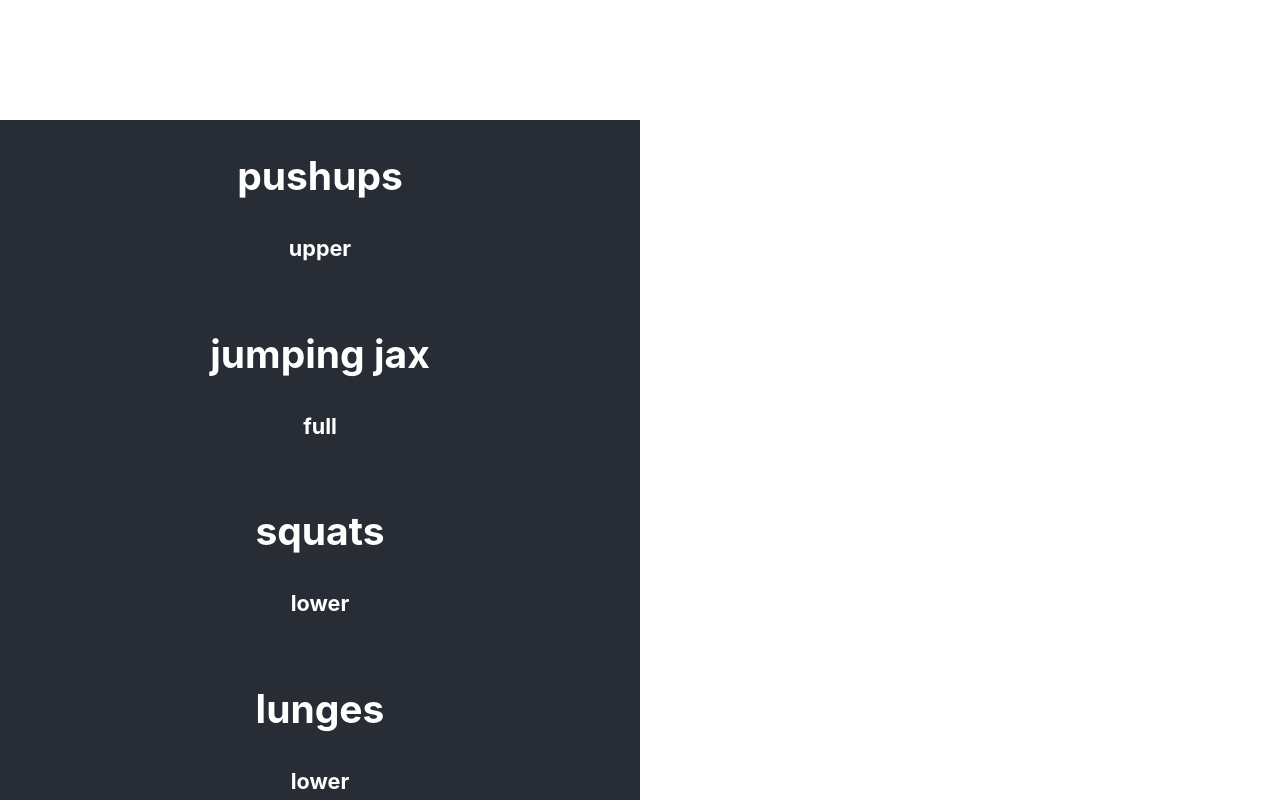
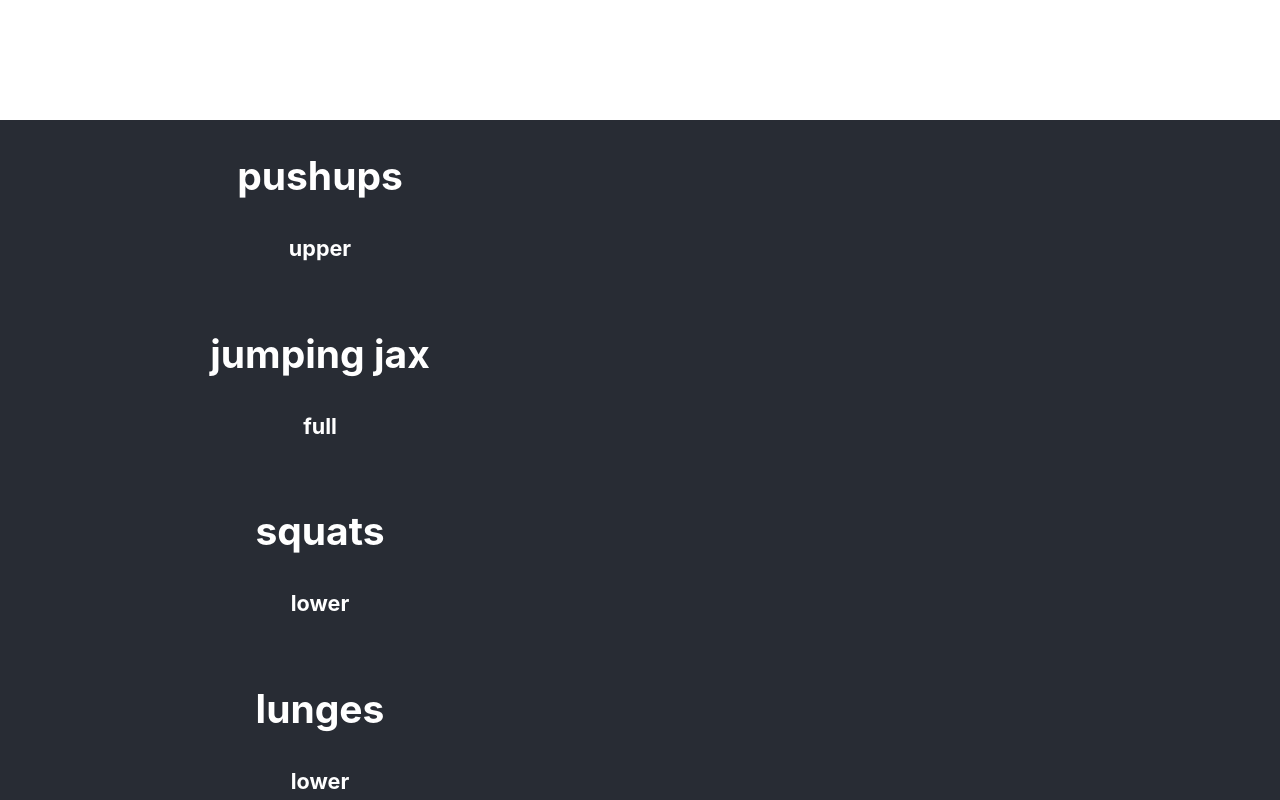
Before and after one commit to MichaelDDJ/Phase-2-Project, a React (Create React App) app: page / in a window 1280 px wide. Shown: the top 800 px of the page. Built offline with nearby package versions, Linux system fonts and the light colour scheme; data requests are answered from the project's data file.

Commit message:
CSS improved.

```diff
--- a/src/App.css
+++ b/src/App.css
@@ -22,7 +22,7 @@
 
 }
 
-.body {
+.workoutList {
   background-color: #282c34;
   min-height: 100vh;
   display: flex;
@@ -32,6 +32,20 @@
   font-size: calc(10px + 2vmin);
   color: white;
   width: 50%;
+  float: left;
+}
+
+.myWorkouts {
+  background-color: #282c34;
+  min-height: 100vh;
+  display: flex;
+  flex-direction: column;
+  align-items: center;
+  justify-content: center;
+  font-size: calc(10px + 2vmin);
+  color: white;
+  width: 50%;
+  float: right;
 }
 
 .App-link {
--- a/src/Main.js
+++ b/src/Main.js
@@ -1,16 +1,15 @@
 import React from "react";
 import Workout from "./Workout";
+import MyWorkouts from "./MyWorkouts";
+import WorkoutList from "./WorkoutList";
 
 function Main ({workouts}) {
 
-    const workoutList = workouts.map((workout) => {
-        return <Workout key={workout.id} name={workout.workout} type={workout.type} />
-    })
-
     return (
-        <div className="body">
-            {workoutList}
-        </div>
+        <>
+            <MyWorkouts />
+            <WorkoutList workouts={workouts} />
+        </>
     )
 
 }
--- a/src/MyWorkouts.js
+++ b/src/MyWorkouts.js
@@ -2,6 +2,12 @@ import React from "react";
 
 function MyWorkouts () {
 
+    return (
+        <div className="myWorkouts">
+
+        </div>
+    )
+
 }
 
 export default MyWorkouts;
--- /dev/null
+++ b/src/WorkoutList.js
@@ -0,0 +1,18 @@
+import React from "react";
+import Workout from "./Workout";
+
+function WorkoutList ({workouts}) {
+
+    const workoutList = workouts.map((workout) => {
+        return <Workout key={workout.id} name={workout.workout} type={workout.type} />
+    })
+
+    return (
+        <div className="workoutList">
+            {workoutList}
+        </div>
+    )
+
+}
+
+export default WorkoutList
```
Also changed, not shown: src/Workouts.js (deleted, +0 -7 lines).
